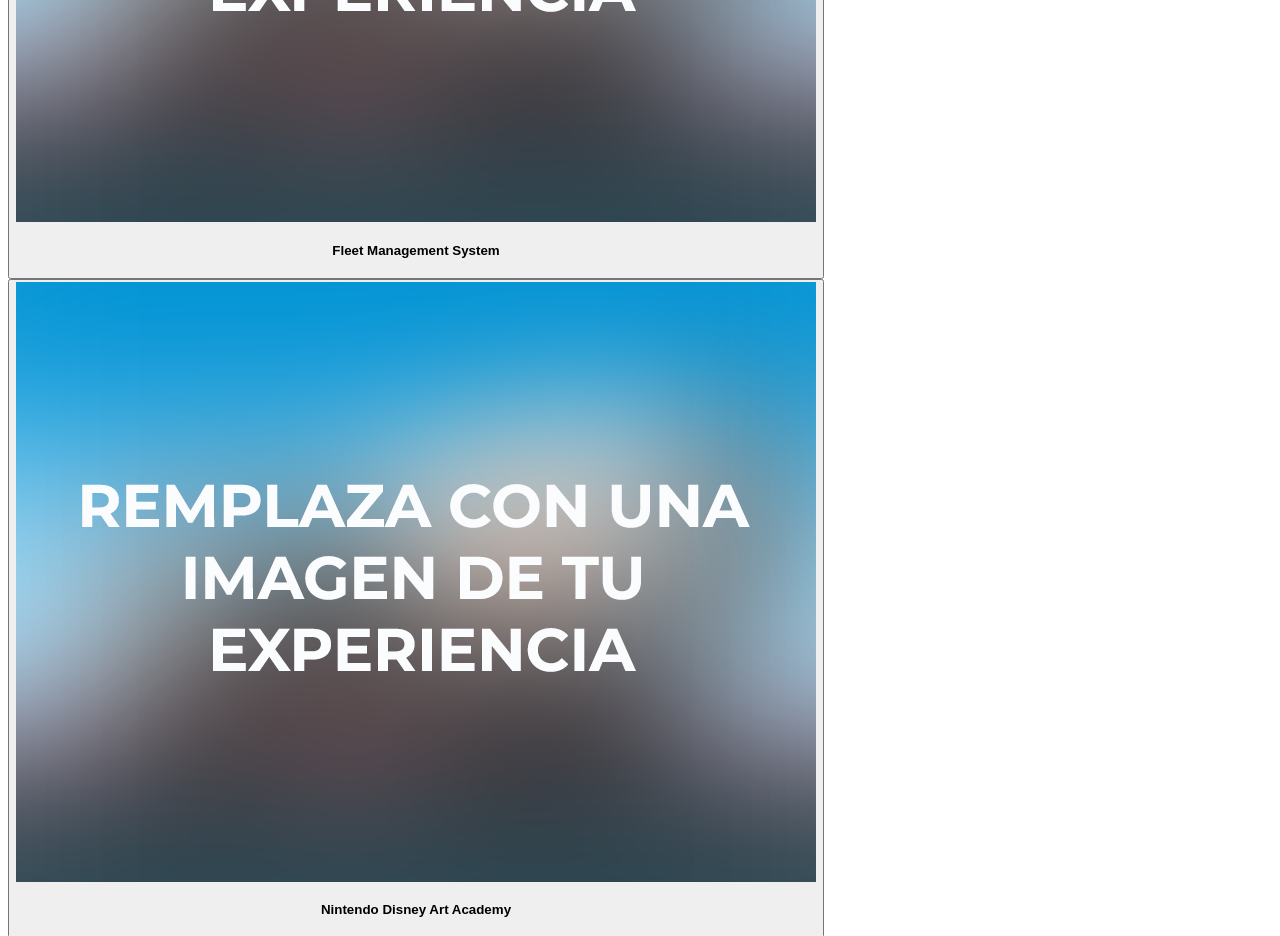
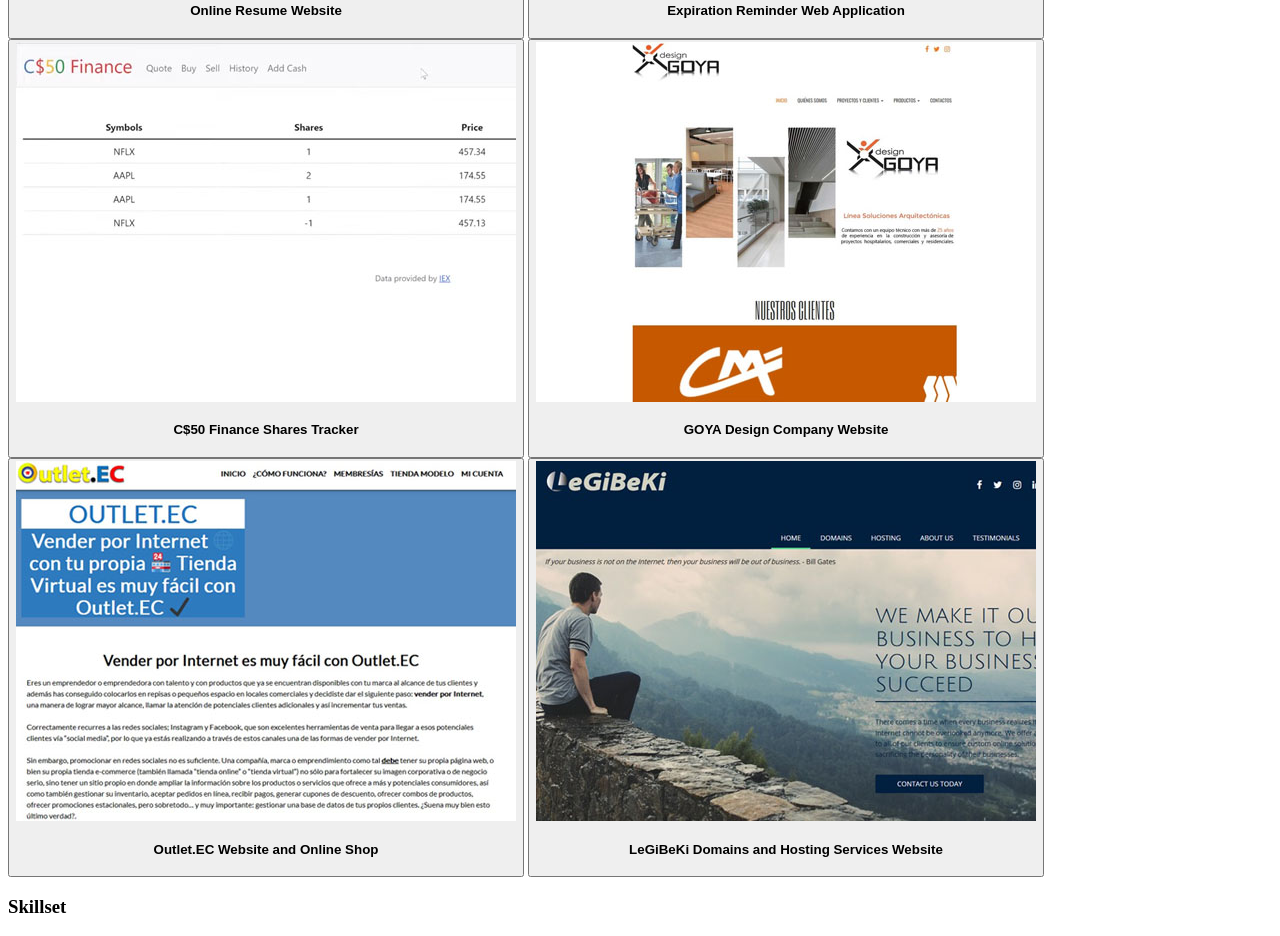
Before and after one commit to LeoGBK/ax_portafolio-css, a plain HTML site: page index.html in a window 1280 px wide. Shown: the part 1029-1965 px from the top of the page. Drawn offline with Linux system fonts and the light colour scheme.

Commit message:
Including portfolio images files

```diff
--- a/index.html
+++ b/index.html
@@ -36,16 +36,28 @@
             <hr />
             <div>
                 <button>
-                    <img src="assets/img/portfolio/1.png">
-                    <h4>Fleet Management System</h4>
+                    <img src="assets/img/portfolio/portfolio-1.jpg">
+                    <h4>Online Resume Website</h4>
                 </button>
                 <button>
-                    <img src="assets/img/portfolio/2.png">
-                    <h4>Nintendo Disney Art Academy</h4>
+                    <img src="assets/img/portfolio/portfolio-2.jpg">
+                    <h4>Expiration Reminder Web Application</h4>
                 </button>
                 <button>
-                    <img src="assets/img/portfolio/3.png">
-                    <h4>Fridge Binge Games</h4>
+                    <img src="assets/img/portfolio/portfolio-3.jpg">
+                    <h4>C$50 Finance Shares Tracker</h4>
+                </button>
+                <button>
+                    <img src="assets/img/portfolio/portfolio-4.jpg">
+                    <h4>GOYA Design Company Website</h4>
+                </button>
+                <button>
+                    <img src="assets/img/portfolio/portfolio-5.jpg">
+                    <h4>Outlet.EC Website and Online Shop</h4>
+                </button>
+                <button>
+                    <img src="assets/img/portfolio/portfolio-6.jpg">
+                    <h4>LeGiBeKi Domains and Hosting Services Website</h4>
                 </button>
             </div>
         </section>
```
